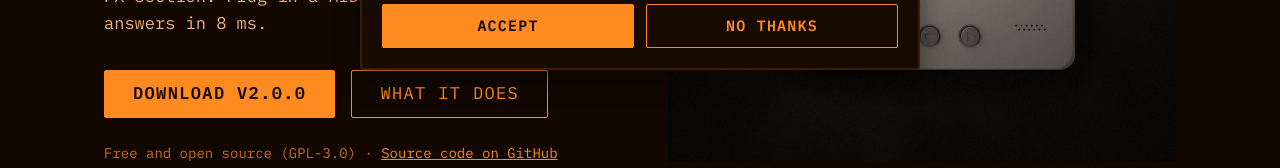
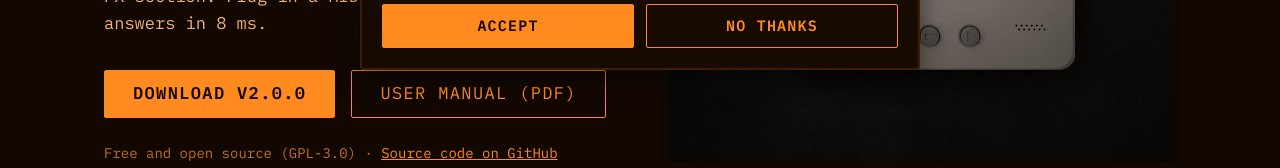
Before and after one commit to brickworldhub/brickworldhub.github.io, a plain HTML site: page sampler.html in a window 1280 px wide. Shown: the part 714-882 px from the top of the page. Drawn offline with Linux system fonts and the light colour scheme; a web font is replaced by a local one.

Commit message:
BrickSampler 2.0 user manual (PDF) on the sampler page
18-page manual with real screenshots of 2.0.0: install, the screen, every page
and setting, wave sequencing step by step, recording, projects, files, MIDI,
all controls and problems/answers. Buttons in the hero and in Download and
install; listed in downloads/README.md.

Co-Authored-By: Claude Opus 5.5 <noreply@anthropic.com>
Claude-Session: https://claude.ai/code/session_01Ww6xfn31gjH3iRQmAG4hCG

```diff
--- a/sampler.html
+++ b/sampler.html
@@ -91,7 +91,7 @@
       <p style="max-width:34em">An 80s/90s-style sampler that runs on a handheld. Record from a USB audio device or the mic, loop and chop what you caught, play it from 16 pads or across a keyboard, line your sounds up as wave sequences, then shape it all with an LFO and the FX section. Plug in a MIDI keyboard and it answers in 8 ms.</p>
       <div class="ctas">
         <a class="btn primary" href="/downloads/bricksampler/BrickSampler_v2.0.0.zip" download>Download v2.0.0</a>
-        <a class="btn" href="#features">What it does</a>
+        <a class="btn" href="/downloads/bricksampler/BrickSampler_Manual_v2.0.pdf" target="_blank" rel="noopener">User manual (PDF)</a>
       </div>
       <p class="small">Free and open source (GPL-3.0) · <a href="https://github.com/brickworldhub/brickworldhub.github.io/tree/main/src/bricksampler" rel="noopener" target="_blank">Source code on GitHub</a></p>
     </div>
@@ -153,8 +153,9 @@
       <h2>DOWNLOAD AND INSTALL</h2>
       <div class="ctas">
         <a class="btn primary" href="/downloads/bricksampler/BrickSampler_v2.0.0.zip" download>Download BrickSampler 2.0.0</a>
+        <a class="btn" href="/downloads/bricksampler/BrickSampler_Manual_v2.0.pdf" target="_blank" rel="noopener">User manual (PDF)</a>
       </div>
-      <p class="small">BrickSampler_v2.0.0.zip · Free, GPL-3.0. The zip has the full source inside. Want to read the code first? <a href="https://github.com/brickworldhub/brickworldhub.github.io/tree/main/src/bricksampler" rel="noopener" target="_blank">See the source on GitHub</a>.</p>
+      <p class="small">BrickSampler_v2.0.0.zip · Free, GPL-3.0. The zip has the full source inside. The user manual (18 pages, PDF) shows every page and setting, with pictures. Want to read the code first? <a href="https://github.com/brickworldhub/brickworldhub.github.io/tree/main/src/bricksampler" rel="noopener" target="_blank">See the source on GitHub</a>.</p>
       <p>First, your Brick needs <a href="https://knulli.org/" rel="noopener" target="_blank">KNULLI</a>, a free system you put on the SD card. Get it and its install guide at <a href="https://knulli.org/" rel="noopener" target="_blank">knulli.org</a>.</p>
       <ol class="steps">
         <li><span class="dot">01</span><span>Download the zip and unzip it on your computer.</span></li>
```
Also changed, not shown: 2 other files.
